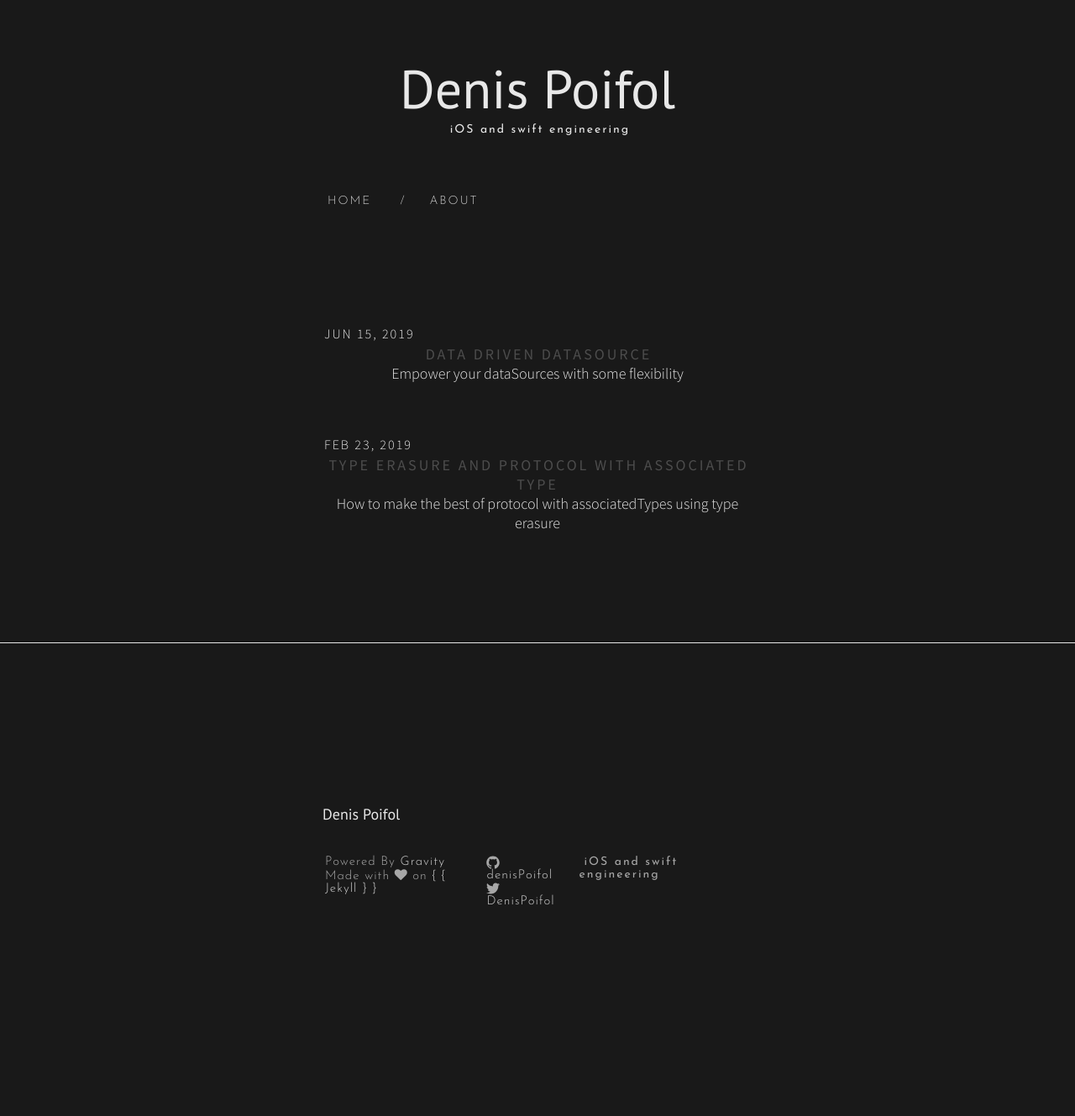
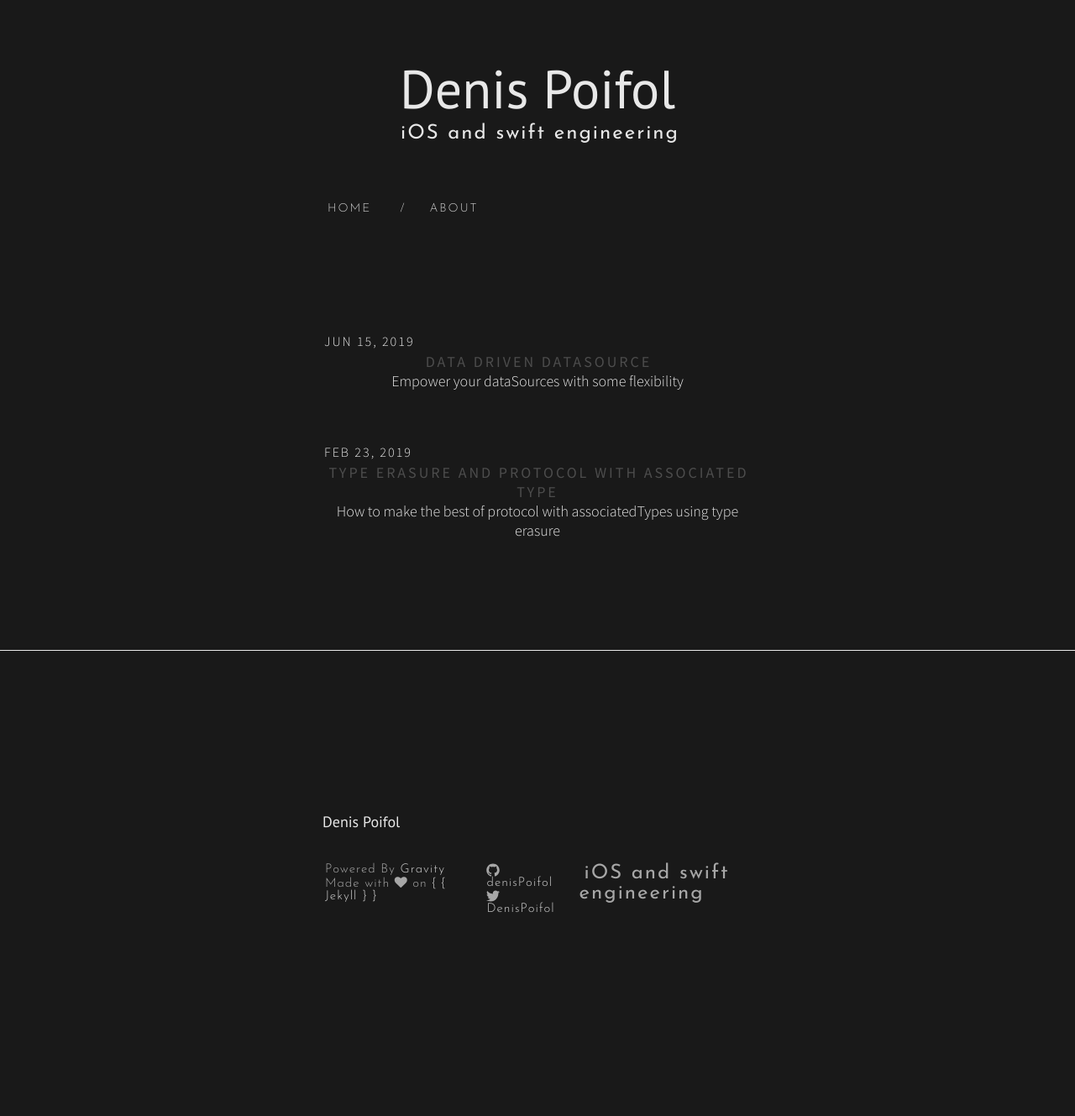
Before and after one commit to denisPoifol/denisPoifol.github.io, a Jekyll site: the page built from index.md, in a window 1280 px wide. Shown: the whole page at 84% size. Built offline with Jekyll 4.4.1, drawn with Linux system fonts in a browser that asks for light colours; nearby versions of some CDN libraries.

Commit message:
Make site title smaller on phone

```diff
--- a/css/style.scss
+++ b/css/style.scss
@@ -310,12 +310,18 @@ pre {
   text-transform: capitalize;
   font-weight: 500;
   margin-top: 1em;
+  @include media-query($on-palm) {
+    font-size: 22px;
+  }
 }
 .site-description {
-  font-size: 14px;
+  font-size: 24px;
   letter-spacing: 2px;
   text-indent: 6px;
   font-family: 'Josefin Sans';
+  @include media-query($on-palm) {
+    font-size: 14px;
+  }
 }
 .exclamationMark {
   padding-left: 2em;
```
